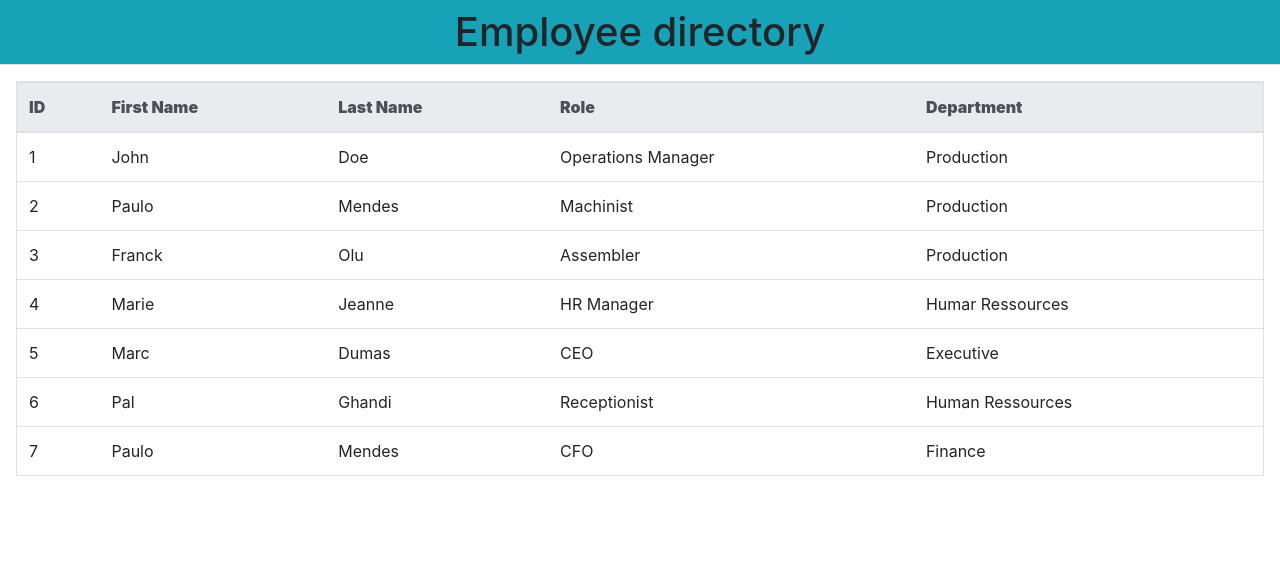
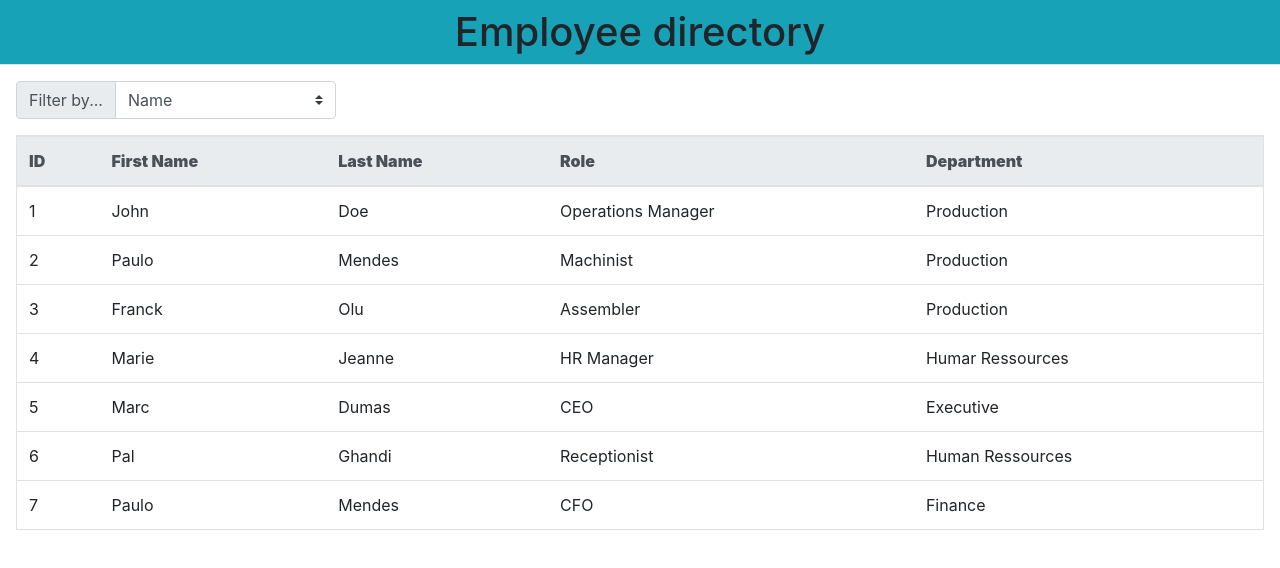
Before and after one commit to BBoutet1/employee-directory, a React (Create React App) app: page / in a window 1280 px wide. Shown: the top 568 px of the page. Built offline with nearby package versions, Linux system fonts and the light colour scheme.

Commit message:
Filter select tage added on html

```diff
--- a/src/components/EmployeesTable/index.js
+++ b/src/components/EmployeesTable/index.js
@@ -1,7 +1,21 @@
 import React from "react";
 
 function employeesTable(props) {
-    return (<main className="m-3 border">
+    return (
+        <main>
+            <div className="">
+                <div className="input-group m-3 w-25 ">
+                    <div className="input-group-prepend">
+                        <label className="input-group-text">Filter by...</label>
+                    </div>
+                    <select className="custom-select" id="filter">
+                        <option value="name">Name</option>
+                        <option value="role">role</option>
+                        <option value="department">role</option>
+                    </select>
+                </div>
+            </div>
+            <div className="m-3 border">
                 <table className="table mx-auto  mb-0">
                     <thead  className="thead-light">
                         <tr>
@@ -14,6 +28,7 @@ function employeesTable(props) {
                     </thead>
                     <tbody>{props.children}</tbody>
                 </table>
+            </div>
         </main>);
 }
 
```
Lines whose indentation alone changed are shown as unchanged.
